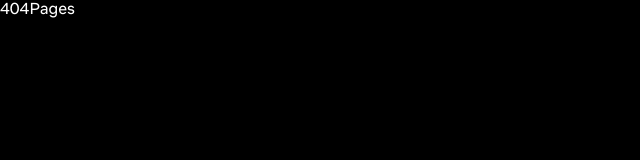
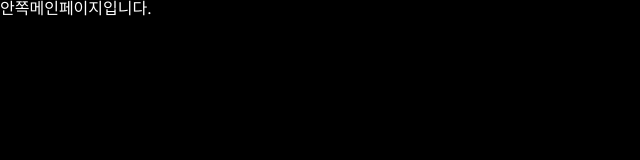
Before and after one commit to jakesungjaekim/RisingCamp_W2_homework, a React (Create React App) app: page /inside in a window 1280 px wide. Shown: the top 160 px of the page, without its empty margins (0-640 px from the left). Built offline with nearby package versions, Linux system fonts and the light colour scheme.

Commit message:
update Link

```diff
--- a/src/App.js
+++ b/src/App.js
@@ -5,6 +5,7 @@ import { Routes, Link, Route } from "react-router-dom";
 import Home from "./components/pages/Home";
 import Login from "./components/pages/Login";
 import Profile from "./components/pages/Profile";
+import InsideMain from "./components/pages/InsideMain";
 
 function App() {
   return (
@@ -12,6 +13,7 @@ function App() {
       <Route path="/" element={<Home />} />
       <Route path="/login" element={<Login />} />
       <Route path="/profile" element={<Profile />} />
+      <Route path="/inside" element={<InsideMain />} />
       <Route path="*" element={<div>404Pages</div>} />
     </Routes>
   );
--- a/src/components/Netflix/NetflixLoginPage/NetflixLoginModal.js
+++ b/src/components/Netflix/NetflixLoginPage/NetflixLoginModal.js
@@ -2,6 +2,8 @@ import React from "react";
 import { Fragment } from "react";
 
 import classes from "./NetflixLoginModal.module.css";
+
+import { Link } from "react-router-dom";
 
 const NetflixLoginModal = (props) => {
   return (
@@ -13,8 +15,9 @@ const NetflixLoginModal = (props) => {
 
         <input placeholder="이메일 주소 또는 전화번호" />
         <input placeholder="비밀번호" />
-
-        <button>로그인</button>
+        <Link to="/profile">
+          <button>로그인</button>
+        </Link>
 
         <div className={classes["checkbox-wrap"]}>
           <input
--- a/src/components/Netflix/NetflixProfilepage/NeflixProfileChoice.js
+++ b/src/components/Netflix/NetflixProfilepage/NeflixProfileChoice.js
@@ -3,11 +3,16 @@ import { Fragment } from "react";
 
 import classes from "./NetflixProfileChoice.module.css";
 
+import InsideMain from "../../pages/InsideMain";
+import { Link } from "react-router-dom";
+
 const NetflixProfileChoice = (props) => {
   return (
     <Fragment>
       <div className={classes["choice-wrap"]}>
-        <img src={props.image} />
+        <Link to="/inside">
+          <img src={props.image} />
+        </Link>
         <p>{props.user}</p>
       </div>
     </Fragment>
--- a/src/components/Netflix/NetflixProfilepage/NetflixProfile.js
+++ b/src/components/Netflix/NetflixProfilepage/NetflixProfile.js
@@ -10,6 +10,9 @@ import profileImg3 from "../../../assets/images/profile-images3.png";
 import profileImg4 from "../../../assets/images/profile-images4.png";
 import profileImg5 from "../../../assets/images/profile-images5.png";
 import NetflixProfileChoice from "./NeflixProfileChoice";
+
+import Home from "../../pages/Home";
+import { Link } from "react-router-dom";
 
 const DUMMY_PROFILES = [
   { id: "1", user: "USER1", image: profileImg1 },
@@ -33,7 +36,9 @@ const NetflixProfile = (props) => {
   return (
     <Fragment className={classes["profile-wrap"]}>
       <div className={classes["profile-logo"]}>
-        <img src={netflixImg} />
+        <Link to="/">
+          <img src={netflixImg} />
+        </Link>
       </div>
       <div className={classes["profile-main"]}>
         <h2>넷플릭스를 시청할 프로필을 선택하세요.</h2>
--- /dev/null
+++ b/src/components/pages/InsideMain.js
@@ -0,0 +1,11 @@
+import { Fragment } from "react";
+
+const InsideMain = () => {
+  return (
+    <Fragment>
+      <h1>안쪽메인페이지입니다.</h1>
+    </Fragment>
+  );
+};
+
+export default InsideMain;
```
